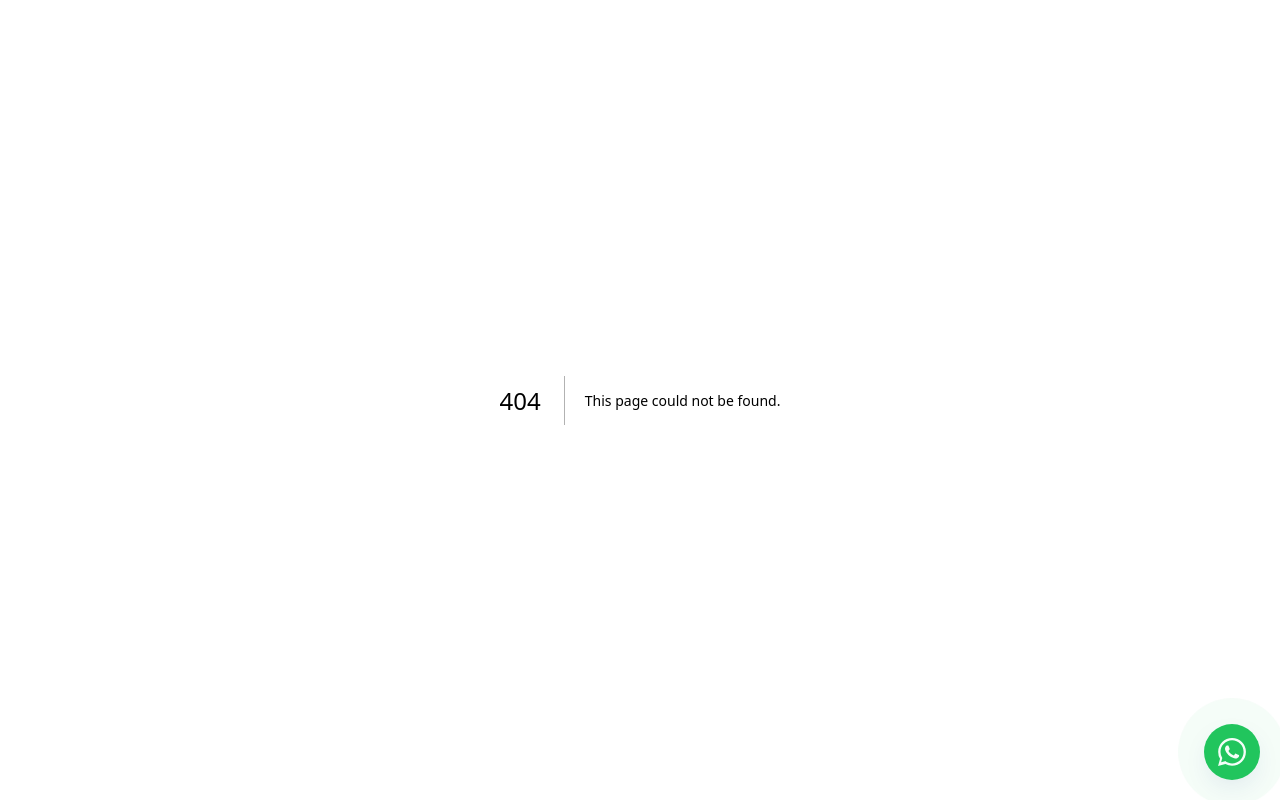
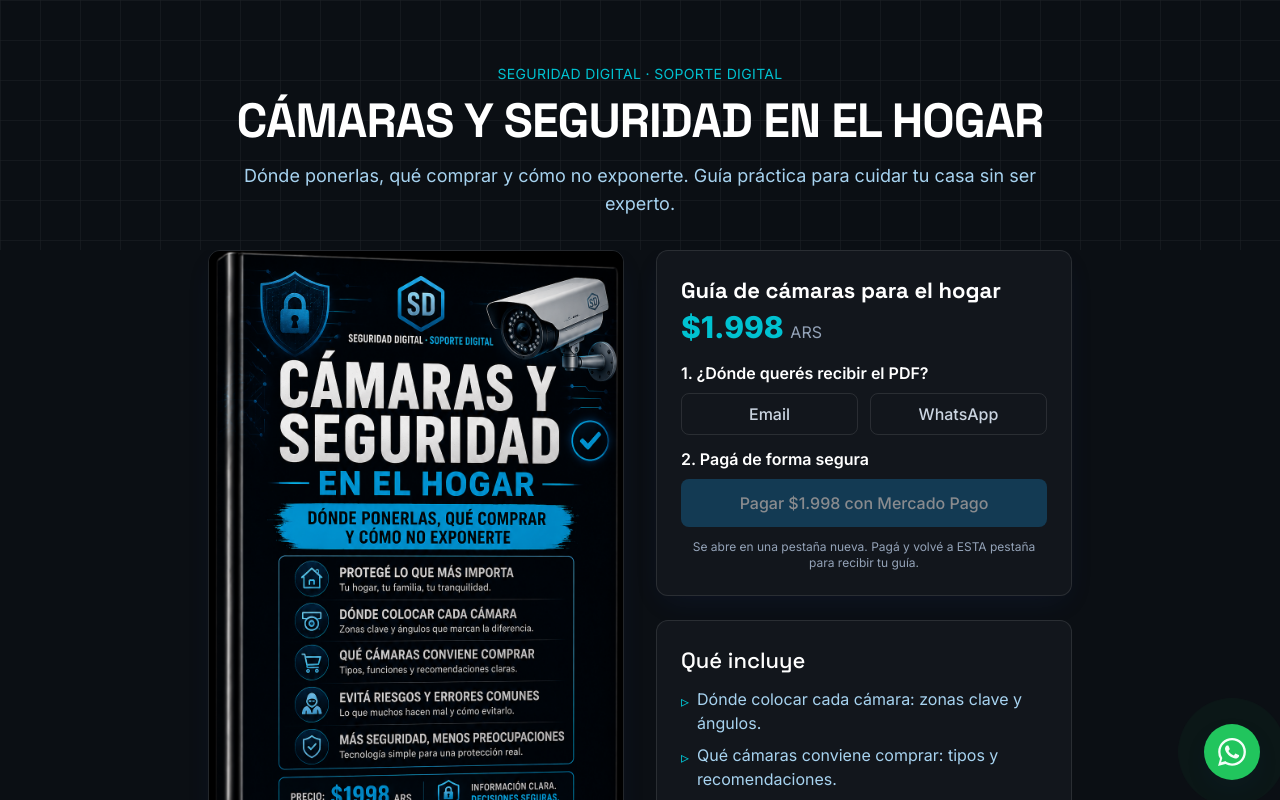
Before and after one commit to soportedigital08-max/soporte-digital, a Next.js app: page /tienda/camaras in a window 1280 px wide. Before the commit this address had no page. Built offline with nearby package versions, Linux system fonts and the light colour scheme.

Commit message:
Tienda: camaras y seguridad en el hogar ficha + catalogo

```diff
--- /dev/null
+++ b/src/app/tienda/camaras/page.tsx
@@ -0,0 +1,11 @@
+import TiendaCamaras from "@/components/sections/TiendaCamaras";
+
+export const metadata = {
+  title: "Cámaras y seguridad en el hogar — Soporte Digital",
+  description:
+    "Guía práctica para cuidar tu casa sin exponerte. Dónde ponerlas, qué comprar y cómo no te cuelen ni te espíen.",
+};
+
+export default function Page() {
+  return <TiendaCamaras />;
+}
--- a/src/components/sections/CatalogoTienda.tsx
+++ b/src/components/sections/CatalogoTienda.tsx
@@ -35,6 +35,14 @@ const PRODUCTOS: Producto[] = [
       "Verificación en dos pasos, clonado y estafas por el celular. Guía práctica para no regalar tu número ni tu plata.",
     precio: "$1.998 ARS",
     portada: "/descargas/portada-whatsapp.png",
+  },
+  {
+    slug: "camaras",
+    titulo: "CÁMARAS Y SEGURIDAD EN EL HOGAR",
+    resumen:
+      "Dónde ponerlas, qué comprar y cómo no exponerte. Guía práctica para cuidar tu casa sin ser experto.",
+    precio: "$1.998 ARS",
+    portada: "/descargas/portada-camaras.png",
   },
 ];
 
--- /dev/null
+++ b/src/components/sections/TiendaCamaras.tsx
@@ -0,0 +1,188 @@
+// src/components/sections/TiendaCamaras.tsx
+"use client";
+
+import { useState } from "react";
+import Link from "next/link";
+
+const MP_PAY_URL = "https://mpago.la/1mnowGY";
+const PDF_URL = "/descargas/CAMARAS-SEGURIDAD.pdf";
+
+const BENEFICIOS = [
+  "Dónde colocar cada cámara: zonas clave y ángulos.",
+  "Qué cámaras conviene comprar: tipos y recomendaciones.",
+  "Configuración que cierra la puerta: contraseña, 2 pasos, firmware.",
+  "Cómo ver desde el celular sin exponer tu hogar.",
+  "Señales de que te colaron y qué hacer.",
+];
+
+export default function TiendaCamaras() {
+  const [medio, setMedio] = useState<"email" | "whatsapp" | "">("");
+  const [destino, setDestino] = useState("");
+  const [pagado, setPagado] = useState(false);
+
+  function armarEnlace() {
+    const base = typeof window !== "undefined" ? window.location.origin : "";
+    if (medio === "email" && destino.includes("@")) {
+      const body = encodeURIComponent(
+        "Gracias por tu compra. Descargá tu guía CÁMARAS Y SEGURIDAD EN EL HOGAR aquí: " + base + PDF_URL
+      );
+      window.open(
+        `mailto:${destino}?subject=${encodeURIComponent(
+          "Tu guía CÁMARAS Y SEGURIDAD EN EL HOGAR"
+        )}&body=${body}`,
+        "_blank"
+      );
+    } else if (medio === "whatsapp" && destino.replace(/\D/g, "").length >= 8) {
+      const tel = destino.replace(/\D/g, "");
+      const txt = encodeURIComponent(
+        "Gracias por tu compra. Descargá tu guía CÁMARAS Y SEGURIDAD EN EL HOGAR aquí: " + base + PDF_URL
+      );
+      window.open(`https://wa.me/${tel}?text=${txt}`, "_blank");
+    }
+  }
+
+  return (
+    <main className="min-h-screen bg-ink-900 text-white">
+      <section className="relative overflow-hidden bg-ink-900">
+        <div className="absolute -top-24 -right-24 w-80 h-80 rounded-full bg-primary-600/30 blur-3xl" />
+        <div
+          className="absolute inset-0 opacity-[0.07]"
+          style={{
+            backgroundImage:
+              "linear-gradient(rgba(255,255,255,0.6) 1px, transparent 1px), linear-gradient(90deg, rgba(255,255,255,0.6) 1px, transparent 1px)",
+            backgroundSize: "40px 40px",
+          }}
+        />
+        <div className="container relative pt-16 pb-8 text-center max-w-4xl mx-auto">
+          <p className="text-sm text-accent uppercase tracking-wide mb-3">
+            Seguridad Digital · Soporte Digital
+          </p>
+          <h1 className="text-h1 font-extrabold leading-[1.05]">
+            CÁMARAS Y SEGURIDAD EN EL HOGAR
+          </h1>
+          <p className="text-body-lg text-primary-100 mt-4">
+            Dónde ponerlas, qué comprar y cómo no exponerte. Guía práctica para
+            cuidar tu casa sin ser experto.
+          </p>
+        </div>
+      </section>
+
+      <div className="container max-w-4xl mx-auto pb-20 px-4">
+        <div className="grid md:grid-cols-2 gap-8 items-start">
+          <div className="rounded-card overflow-hidden border border-white/10 shadow-premium">
+            {/* eslint-disable-next-line @next/next/no-img-element */}
+            <img
+              src="/descargas/portada-camaras.png"
+              alt="Portada Cámaras y seguridad en el hogar"
+              className="w-full h-auto"
+            />
+          </div>
+
+          <div className="flex flex-col">
+            <div className="rounded-card border border-white/10 bg-ink-800 p-6 shadow-premium">
+              <div className="text-h4 text-white font-bold mb-1">
+                Guía de cámaras para el hogar
+              </div>
+              <div className="text-3xl font-extrabold text-accent mb-4">
+                $1.998{" "}
+                <span className="text-base font-normal text-gray-400">ARS</span>
+              </div>
+
+              <h3 className="text-body font-semibold text-white mb-2">
+                1. ¿Dónde querés recibir el PDF?
+              </h3>
+              <div className="flex gap-3 mb-3">
+                <button
+                  onClick={() => setMedio("email")}
+                  className={`flex-1 px-4 py-2 rounded-input border text-body font-medium transition-colors ${
+                    medio === "email"
+                      ? "border-accent bg-white/[0.06] text-white"
+                      : "border-white/10 text-gray-300 hover:border-white/30"
+                  }`}
+                >
+                  Email
+                </button>
+                <button
+                  onClick={() => setMedio("whatsapp")}
+                  className={`flex-1 px-4 py-2 rounded-input border text-body font-medium transition-colors ${
+                    medio === "whatsapp"
+                      ? "border-accent bg-white/[0.06] text-white"
+                      : "border-white/10 text-gray-300 hover:border-white/30"
+                  }`}
+                >
+                  WhatsApp
+                </button>
+              </div>
+
+              {medio && (
+                <input
+                  type={medio === "email" ? "email" : "tel"}
+                  placeholder={
+                    medio === "email" ? "tu@email.com" : "11 2345 6789"
+                  }
+                  value={destino}
+                  onChange={(e) => setDestino(e.target.value)}
+                  className="w-full px-4 py-3 rounded-input bg-ink-900 border border-white/10 text-white placeholder-gray-500 focus:outline-none focus:border-accent mb-4"
+                />
+              )}
+
+              <h3 className="text-body font-semibold text-white mb-2">
+                2. Pagá de forma segura
+              </h3>
+              <a
+                href={MP_PAY_URL}
+                target="_blank"
+                rel="noopener noreferrer"
+                onClick={() => setPagado(true)}
+                className={`inline-flex items-center justify-center w-full px-6 py-3 rounded-input text-body font-medium bg-primary-700 text-white hover:bg-primary-900 transition-colors ${
+                  !medio || !destino ? "opacity-50 pointer-events-none" : ""
+                }`}
+              >
+                Pagar $1.998 con Mercado Pago
+              </a>
+              <p className="text-xs text-gray-400 mt-3 text-center">
+                Se abre en una pestaña nueva. Pagá y volvé a ESTA pestaña para
+                recibir tu guía.
+              </p>
+
+              {pagado && medio && destino && (
+                <div className="mt-4 rounded-input border border-accent/40 bg-accent/10 p-4">
+                  <p className="text-body text-white mb-2">
+                    ¡Gracias por tu compra! Tocá para recibir tu guía:
+                  </p>
+                  <button
+                    onClick={armarEnlace}
+                    className="w-full px-6 py-3 rounded-input bg-accent text-ink-900 font-bold hover:opacity-90 transition-opacity"
+                  >
+                    Recibir mi guía por {medio === "email" ? "Email" : "WhatsApp"}
+                  </button>
+                </div>
+              )}
+            </div>
+
+            <div className="mt-6 rounded-card border border-white/10 bg-ink-800 p-6">
+              <h3 className="text-h4 text-white mb-3">Qué incluye</h3>
+              <ul className="space-y-2">
+                {BENEFICIOS.map((b, i) => (
+                  <li key={i} className="flex gap-2 text-body text-primary-100">
+                    <span className="text-accent mt-0.5">▹</span>
+                    <span>{b}</span>
+                  </li>
+                ))}
+              </ul>
+            </div>
+          </div>
+        </div>
+
+        <div className="text-center mt-10">
+          <Link
+            href="/tienda"
+            className="text-accent underline-offset-4 hover:underline text-body"
+          >
+            ← Volver a la tienda
+          </Link>
+        </div>
+      </div>
+    </main>
+  );
+}
```
Also changed, not shown: public/descargas/portada-camaras.png (added), 1 other file (tests, documents, lock files or other folders).
